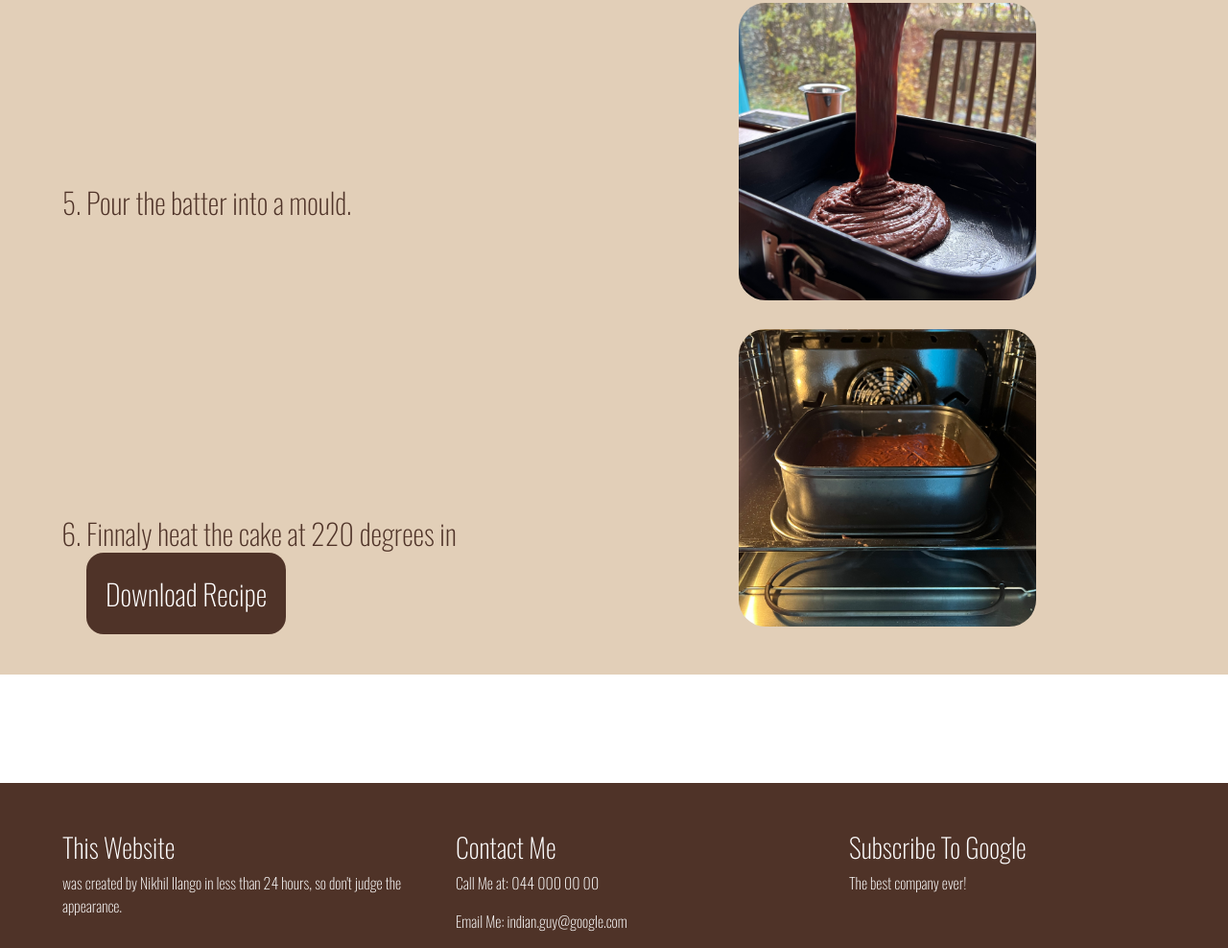
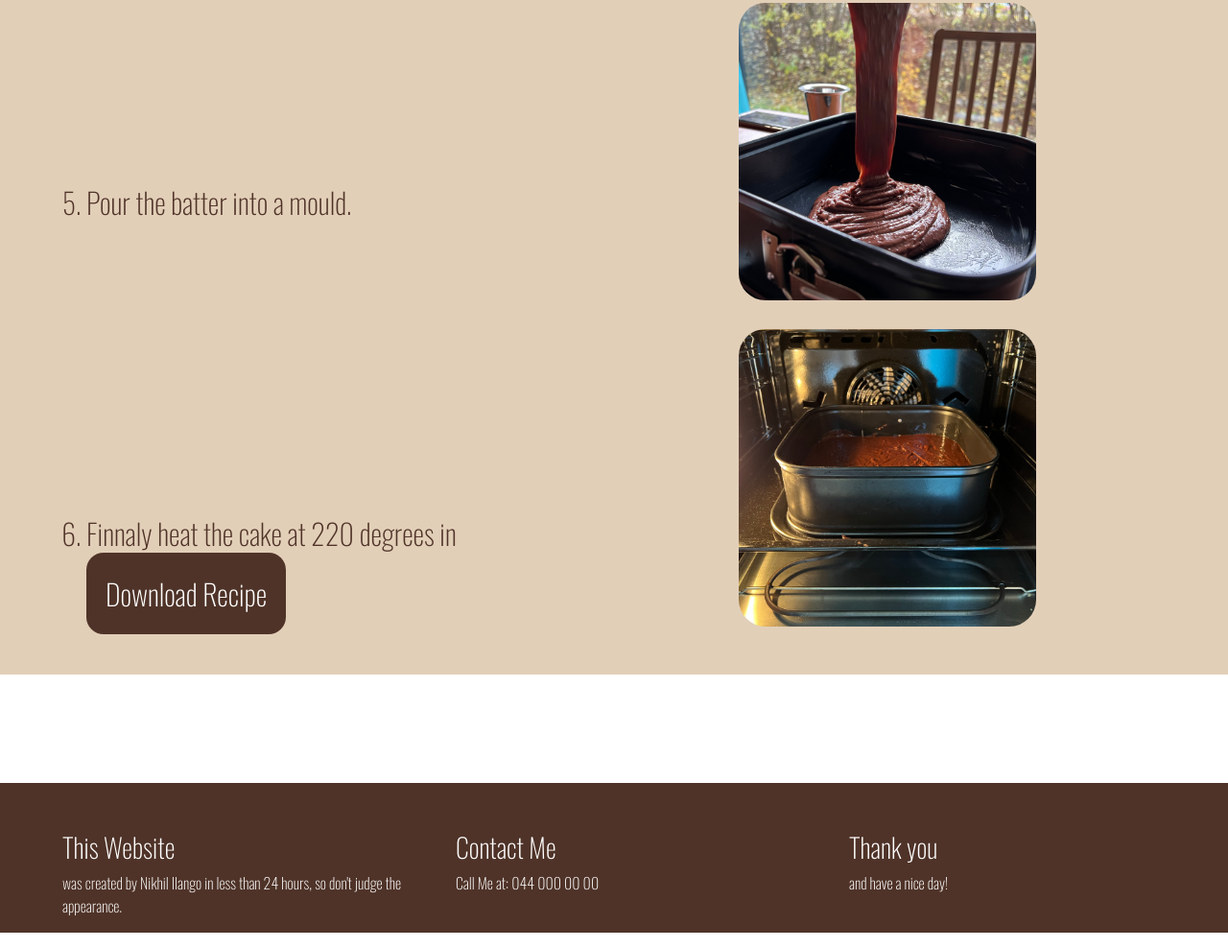
Before and after one commit to nikhilango/nikhilango.github.io, a plain HTML site: page index.html in a window 1280 px wide. Shown: the part 3247-4235 px from the top of the page at 96% size. Drawn offline with nearby package versions, Linux system fonts and the light colour scheme; a web font is replaced by a local one.

Commit message:
changed text

```diff
--- a/index.html
+++ b/index.html
@@ -61,13 +61,12 @@
               <div class="col-md-4" id="footer-col2">
                 <h3>Contact Me</h3>
                 <p>Call Me at: 044 000 00 00</p>
-                <p>Email Me: indian.guy@google.com</p>
               </div>
               <div class="col-md-4" id="footer-col2">
-                <h3>Subscribe To Google</h3>
+                <h3>Thank you</h3>
                 <form>
                   <div class="mb-3">
-                      The best company ever!
+                      and have a nice day!
                   </div>
                 </form>
               </div>
```
